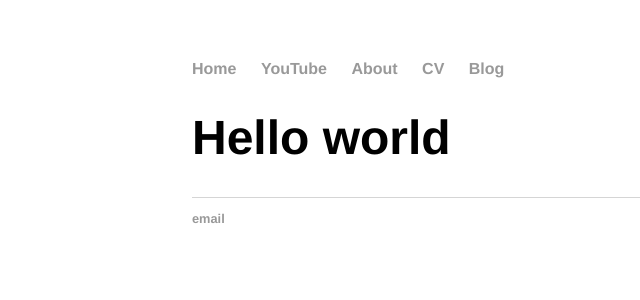
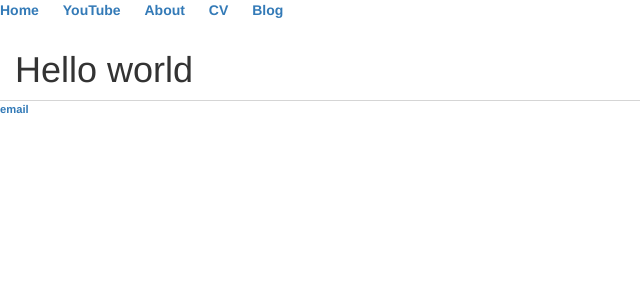
Before and after one commit to kyliesworkshop/kyliesworkshop.github.io, a Jekyll site: the page built from index.html, in a window 1280 px wide. Shown: the top 300 px of the page, without its empty margins (0-640 px from the left). Built offline with Jekyll 4.4.1, drawn with Linux system fonts in a browser that asks for light colours.

Commit message:
Update header.html
Add bootstrap

```diff
--- a/_includes/header.html
+++ b/_includes/header.html
@@ -1,7 +1,9 @@
 <head>
 	<title>{{ include.title }}</title>
 	<link rel="stylesheet" type="text/css" href="/css/main.css">
-
+	<!-- Bootstrap -->
+	<link rel="stylesheet" href="https://maxcdn.bootstrapcdn.com/bootstrap/3.3.7/css/bootstrap.min.css" integrity="sha384-BVYiiSIFeK1dGmJRAkycuHAHRg32OmUcww7on3RYdg4Va+PmSTsz/K68vbdEjh4u" crossorigin="anonymous">
+	<!-- End Bootstrap -->
 	<!-- Global site tag (gtag.js) - Google Analytics -->
 	<script async src="https://www.googletagmanager.com/gtag/js?id=UA-125657874-1"></script>
 	<script>
```
